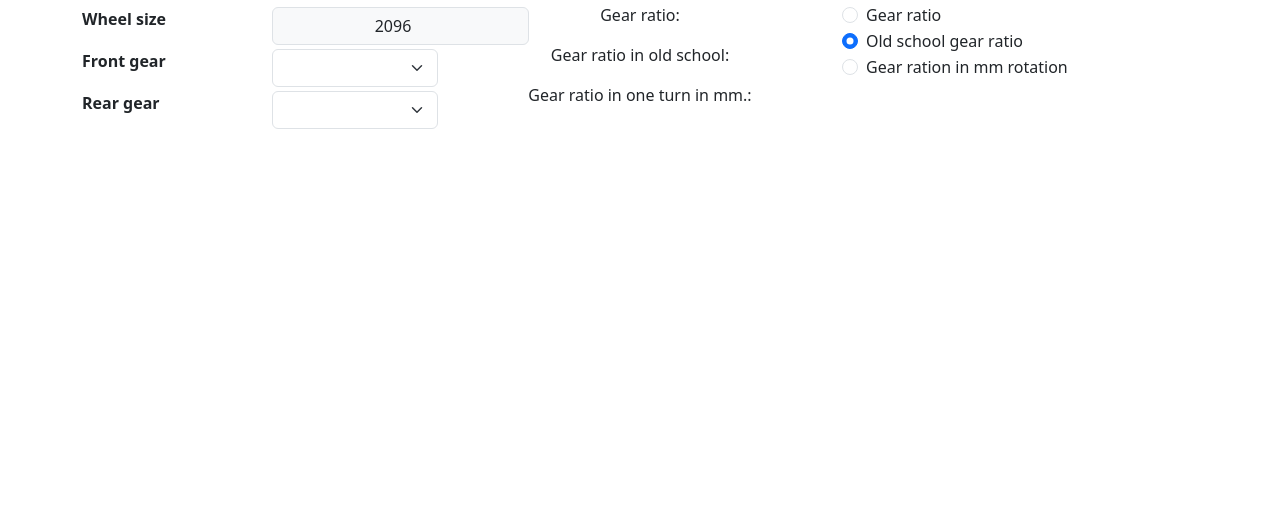
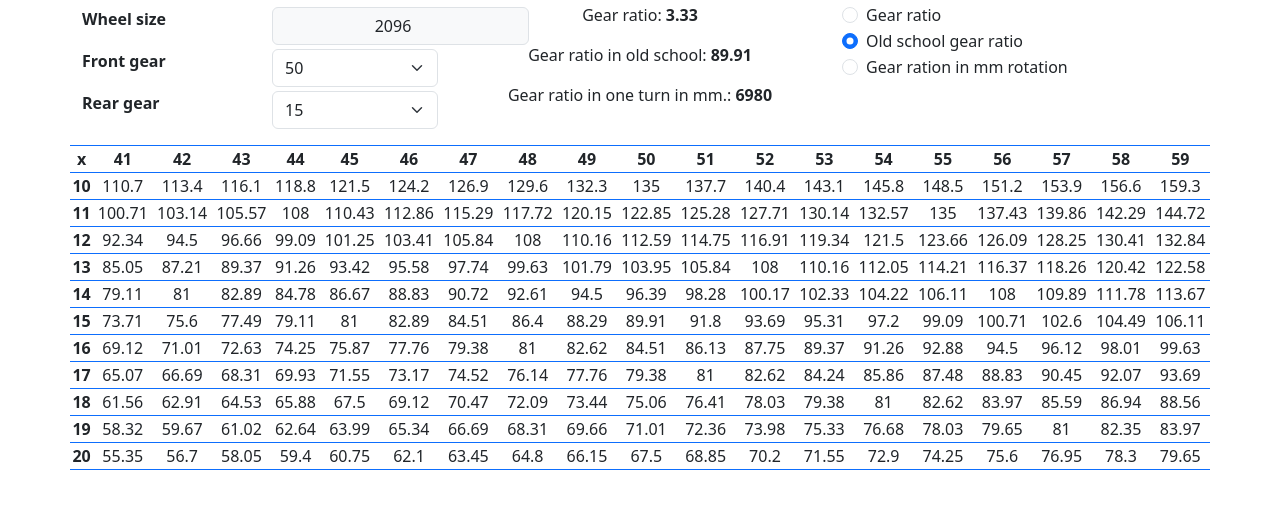
Before and after one commit to AirP0WeR/gear-calculator, a plain HTML site: page index.html in a window 1280 px wide. Shown: the part 53-562 px from the top of the page. Drawn offline with nearby package versions, Linux system fonts and the light colour scheme; the site is published under a folder, as on GitHub Pages, so addresses that start at the root find nothing.

Commit message:
refactor ro githubpages

```diff
--- a/pages/index.html
+++ b/index.html
@@ -69,7 +69,7 @@
     </div>
 
 
-    <script src="/app/gear-calculator.js"></script>
+    <script src="gear-calculator.js"></script>
 
 </body>
 
```
Also changed, not shown: gear-calculator.js (renamed from app/gear-calculator.js).
